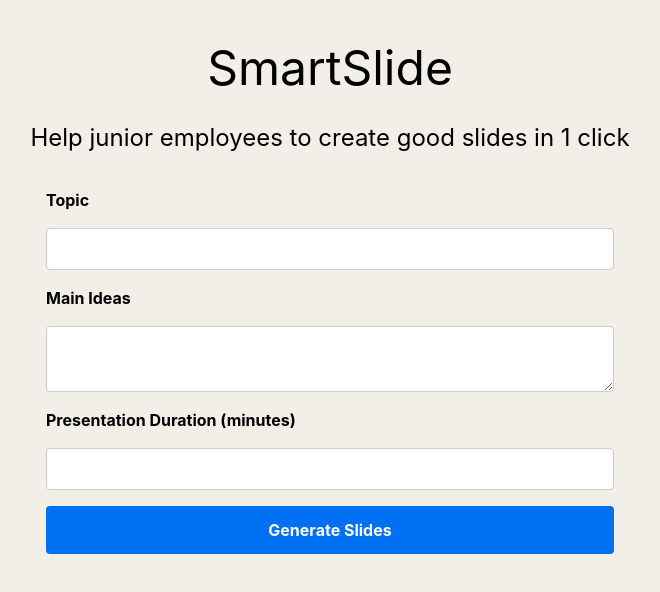
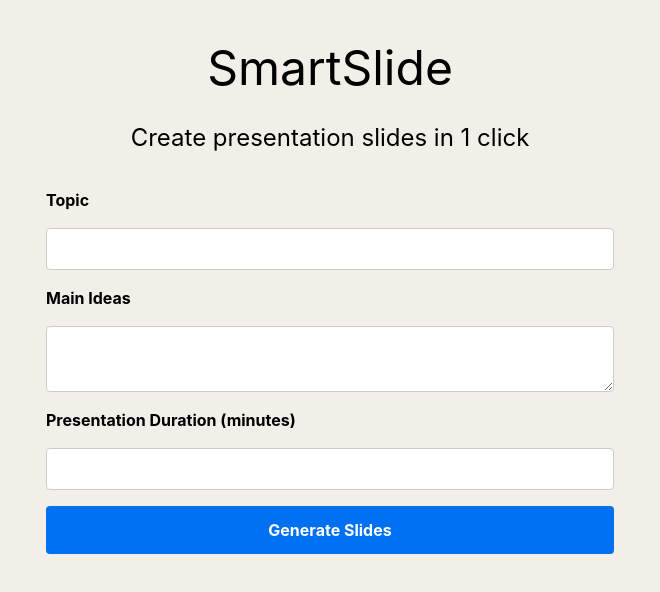
Before and after one commit to haomaaax/smartslide-webapp, a Next.js app: page / in a window 1280 px wide. Shown: the top 592 px of the page, without its empty margins (310-970 px from the left). Built offline with nearby package versions, Linux system fonts and the light colour scheme.

Commit message:
update: subtitle

```diff
--- a/pages/index.tsx
+++ b/pages/index.tsx
@@ -38,7 +38,7 @@ const HomePage = () => {
   return (
     <div className="container">
       <h1>SmartSlide</h1>
-      <h3>Help junior employees to create good slides in 1 click</h3>
+      <h3>Create presentation slides in 1 click</h3>
       <PresentationForm onSubmit={handleFormSubmit} />
       {slides.length > 0 && (
         <div>
```
